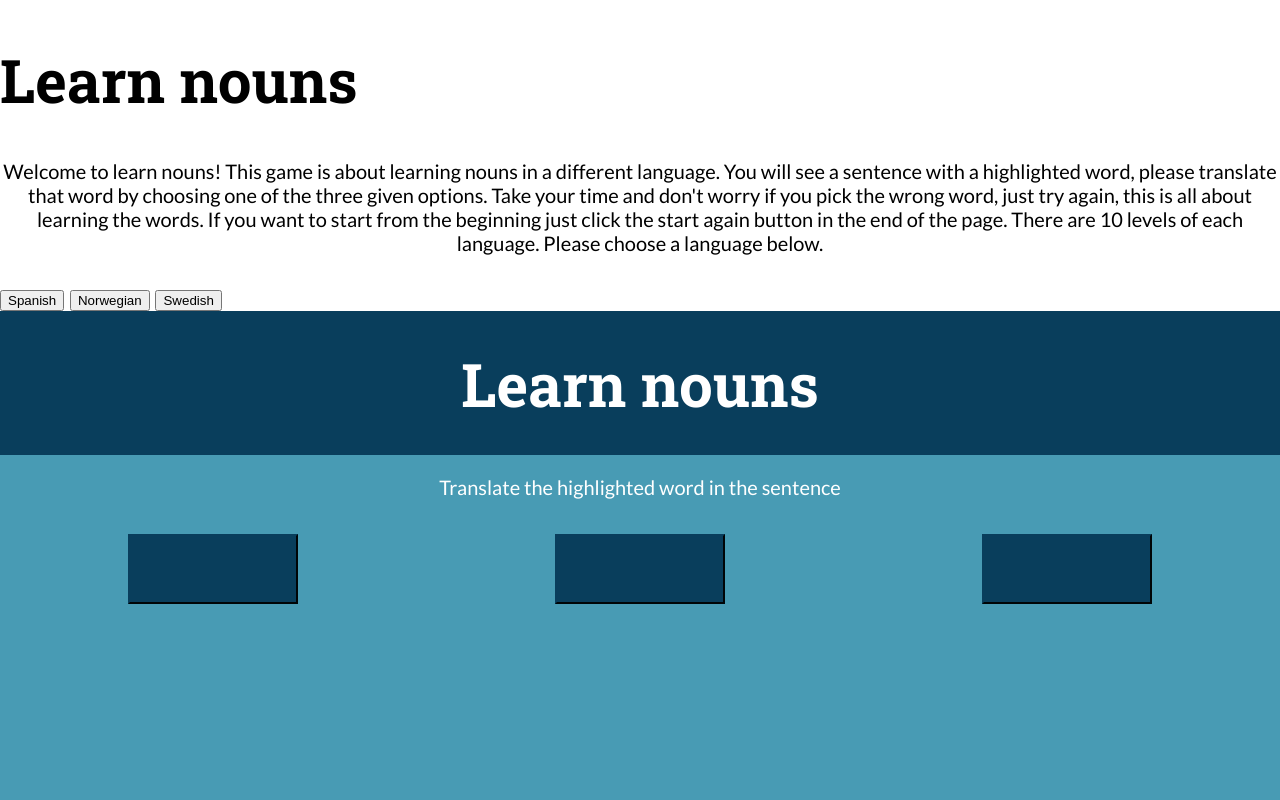
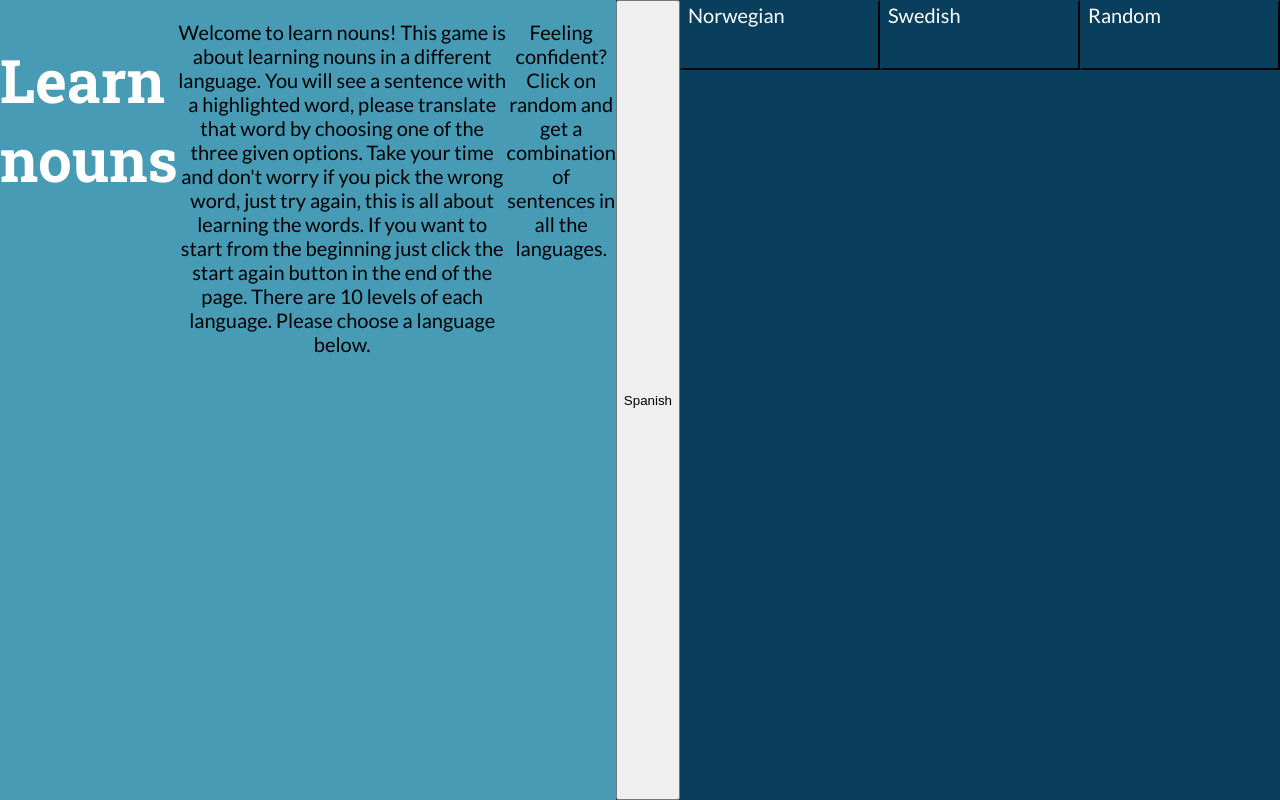
Before and after one commit to EvelinaKuu/wdi-first-project, a PHP site: page / in a window 1280 px wide. Run offline with PHP 8.4, Linux system fonts and the light colour scheme; some libraries are stand-ins or nearby versions.

Commit message:
added a random button to the instruction div and added styling to the same div

```diff
--- a/css/style.css
+++ b/css/style.css
@@ -1,12 +1,13 @@
 @import url('https://fonts.googleapis.com/css?family=Lato');
 @import url('https://fonts.googleapis.com/css?family=Roboto+Slab:700');
 
-
+/*
 /** {
     border: 1px solid black;
 }*/
-/*.instructionWindow {
+.instructionWindow {
   display: none;
+  display: flex;
   margin: 0;
   position: absolute;
   top: 0;
@@ -15,18 +16,28 @@
   bottom: 0;
   z-index: 999;
   height: 100%;
-  background-color: white;
+  background-color: #489BB4;
   font-family: 'Lato', sans-serif;
   font-size: 30px;
 }
 
 .instructionWindow h1 {
   font-family: 'Roboto Slab', serif;
-  font-size: 50px;
-}*/
-/*
+  font-size: 60px;
+  color: white;
+}
+
+.pickLanguage {
+  display:flex;
+  background-color:  #093E5C;
+}
+
+
 .language {
   display: none;
+  display: flex;
+  /*align-items: center;
+  justify-content: center;*/
   background-color: #093E5C;
   font-family: 'Lato', sans-serif;
   font-size: 20px;
@@ -34,7 +45,7 @@
   width: 200px;
   color: white;
   border-color: #093E5C;
-}*/
+}
 
 
 body {
@@ -75,7 +86,6 @@
   display: block;
   align-items: center;
   justify-content: center;
-  /*align-items: center;*/
   color: white;
   /*height: 320px;
   width: 1000px;*/
@@ -215,17 +225,20 @@
 
 .star p {
   display: flex;
+  align-items: center
   text-align: center;
   justify-content: center;
   font-size: 50px;
 }
 
 .fromWinStartAgain {
-  display: none;
+  display: flex;
+  text-align: center;
+  justify-content: center;
   background-color: #093E5C;
   font-family: 'Lato', sans-serif;
   font-size: 20px;
-  height: 70px;
+  height: 150px;
   width: 200px;
   color: white;
   border-color: #093E5C;
--- a/index.html
+++ b/index.html
@@ -17,10 +17,12 @@
   <div class="instructionWindow">
     <h1>Learn nouns</h1>
     <p> Welcome to learn nouns! This game is about learning nouns in a different language. You will see a sentence with a highlighted word, please translate that word by choosing one of the three given options. Take your time and don't worry if you pick the wrong word, just try again, this is all about learning the words. If you want to start from the beginning just click the start again button in the end of the page. There are 10 levels of each language. Please choose a language below.</p>
+    <p>Feeling confident? Click on random and get a combination of sentences in all the languages.</p>
     <div class="pickLanguage">
       <button class="languge" id="spanish">Spanish</button>
       <button class="language" id= "norwegian">Norwegian</button>
       <button class="language" id="swedish">Swedish</button>
+      <button class="language" id="randomLanguages">Random</button>
     </div>
   </div>
   <div class="heading">
```
